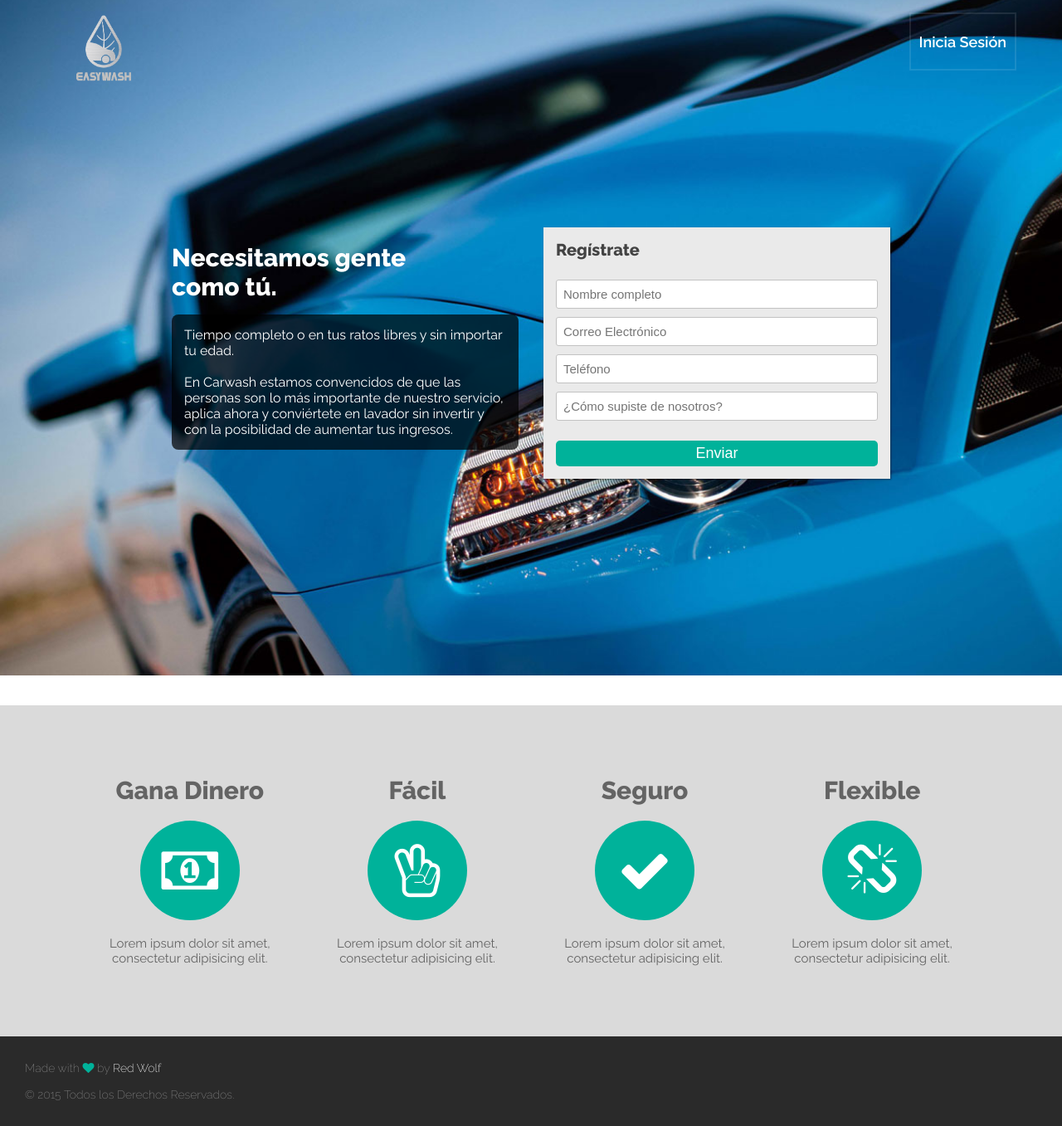
After one commit to bazaescribe/carwash, a PHP site: page /register.html in a window 1280 px wide. The commit adds this page. Shown: the whole page at 83% size. Run offline with PHP 8.4, Linux system fonts and the light colour scheme; some libraries are stand-ins or nearby versions.

Commit message:
Visual updates

```diff
--- /dev/null
+++ b/register.html
@@ -0,0 +1,164 @@
+<!DOCTYPE html>
+<html>
+  <head>
+    <meta charset="utf-8">
+    <title>Car Wash</title>
+
+    <link rel="stylesheet" type="text/css" href="res/css/color.css">
+    <link rel="stylesheet" type="text/css" href="res/css/text.css">
+    <link rel="stylesheet" type="text/css" href="res/css/structure.css">
+    <link rel="stylesheet" type="text/css" href="res/css/elements.css">
+
+    <link rel="stylesheet" type="text/css" href="res/css/animate.css">
+    <link rel="stylesheet" type="text/css" href="res/css/animconfig.css">
+    <link rel="stylesheet" href="res/font-awesome/css/font-awesome.min.css">
+
+    <script src="https://ajax.googleapis.com/ajax/libs/jquery/2.1.3/jquery.min.js"></script>
+
+    <script type="text/javascript" src="res/js/parallax.js"></script>
+    <script type="text/javascript" src="res/js/wow.js"></script>
+    <script type="text/javascript" src="res/js/jquery-scrolltofixed-min.js"></script>
+
+    <script type="text/javascript" src="res/js/menu.js"></script>
+
+  </head>
+
+  <body onscroll="scrollChange()">
+
+    <header class="center" style="font-size: 20px;" id="menuBar">
+
+      <div class="logo">
+        <div class="logo-item">
+          <a href="home.html">
+            <img src="res/img/elmts/logo.png" alt="" id="logo"/>
+          </a>
+        </div>
+      </div>
+
+      <div class="menu" id="main-menu" onmouseout="">
+        <a href="login.html" class="m-item-main" onmouseover="">
+          <span>
+            Inicia Sesión
+          </span>
+        </a>
+      </div>
+    </header>
+
+    <div class="cover parallax-window" data-parallax="scroll" data-image-src="res/img/elmts/bluecar.jpg">
+      <div class="container" style="display: table; height: 100%;">
+        <div class="mids" style="display: table-cell; vertical-align: middle; padding: 15px;">
+          <h5>Necesitamos gente <br> como tú.</h5>
+          <p style="background: rgba(0, 0, 0, 0.7); padding: 15px; border-radius: 8px;">
+            Tiempo completo o en tus ratos libres y sin importar tu edad.
+            <br><br>
+            En Carwash estamos convencidos de que las personas son lo más importante de nuestro servicio, aplica ahora y conviértete en lavador sin invertir y con la posibilidad de aumentar tus ingresos.
+          </p>
+        </div><!--
+        --><div class="mids" style="display: table-cell; vertical-align: middle; padding: 15px;">
+          <form class="card" action="index.html" method="post">
+            <h6 class="reg-txt">Regístrate</h6>
+            <br>
+            <input type="text" class="text-input-register" id="" placeholder="Nombre completo" name="name" value="">
+            <input type="text" class="text-input-register" id="" placeholder="Correo Electrónico" name="mail" value="">
+            <input type="text" class="text-input-register" id="" placeholder="Teléfono" name="phone" value="">
+            <input type="text" class="text-input-register" id="" placeholder="¿Cómo supiste de nosotros?" name="name" value="">
+            <br><br>
+            <input type="button" name="name" value="Enviar" class="register-btn">
+          </form>
+        </div>
+      </div>
+    </div>
+
+    <div class="row pad-50 center reg-txt neutral-10">
+      <div class="cell mar-10">
+        <div class="center feature" style="">
+          <div class="f-title">
+            Gana Dinero
+          </div>
+          <br>
+          <div class="circle white-txt wow zoomIn">
+            <i class="fa fa-money fa-4x"></i>
+          </div>
+          <br>
+          <div class="f-text">
+            Lorem ipsum dolor sit amet, consectetur adipisicing elit.
+          </div>
+        </div>
+      </div>
+
+      <div class="cell mar-10">
+        <div class="center feature" style="">
+          <div class="f-title">
+            Fácil
+          </div>
+          <br>
+          <div class="circle white-txt wow zoomIn">
+            <i class="fa fa-hand-peace-o fa-4x"></i>
+          </div>
+          <br>
+          <div class="f-text">
+            Lorem ipsum dolor sit amet, consectetur adipisicing elit.
+          </div>
+        </div>
+      </div>
+
+      <div class="cell mar-10">
+        <div class="center feature" style="">
+          <div class="f-title">
+            Seguro
+          </div>
+          <br>
+          <div class="circle white-txt wow zoomIn">
+            <i class="fa fa-check fa-4x"></i>
+          </div>
+          <br>
+          <div class="f-text">
+            Lorem ipsum dolor sit amet, consectetur adipisicing elit.
+          </div>
+        </div>
+      </div>
+
+      <div class="cell mar-10">
+        <div class="center feature" style="">
+          <div class="f-title">
+            Flexible
+          </div>
+          <br>
+          <div class="circle white-txt wow zoomIn">
+            <i class="fa fa-chain-broken fa-4x"></i>
+          </div>
+          <br>
+          <div class="f-text">
+            Lorem ipsum dolor sit amet, consectetur adipisicing elit.
+          </div>
+        </div>
+      </div>
+    </div>
+
+    <div class="footer">
+
+      <!--Sup footer-->
+      <div class="row pad-30 center soft-txt neutral-50">
+        <div class="left">
+          <div class="cell left">
+            Made with <i class="fa fa-heart hv-txt"></i> by <a href="#">Red Wolf</a>
+            <br><br>
+            © 2015 Todos los Derechos Reservados.
+          </div>
+        </div>
+      </div>
+
+    <script type="text/javascript">
+    $(document).ready(function() {
+      $('#f').scrollToFixed({ limit: 1700, zIndex: 3});
+    });
+    </script>
+
+
+
+    <script>
+     new WOW().init();
+    </script>
+
+  </body>
+</html>
--- a/res/css/elements.css
+++ b/res/css/elements.css
@@ -119,6 +119,8 @@
   display: table;
 }
 
+
+
 .size-btn{
   display: inline-block;
   background: none;
@@ -133,6 +135,10 @@
 }
 
 .size-btn:hover{
+  background: #00B29A;
+}
+
+.buttonactive{
   background: #00B29A;
 }
 
@@ -163,6 +169,11 @@
   border: 1px solid red;
 }
 
+.car-image-container img{
+  width: 100%;
+  top: 0px;
+}
+
 /************
   LOGOS
 *************/
@@ -184,10 +195,41 @@
   opacity: 1;
 }
 
-@import url(https://fonts.googleapis.com/css?family=Bitter:400,700);
+.card{
+  background: #EAEAEA;
+  padding: 15px;
+  box-shadow: 1px 1px 2px rgba(0, 0, 0, 0.4);
+}
 
-.quote{
-  font-family: "Bitter";
-  color: #f00;
-  font-size: 25px;
+.text-input-register{
+  background: white;
+  width: 100%;
+  font-size: 15px;
+  padding: 8px;
+  border: 1px solid #C2C2C2;
+  border-radius: 3px;
+  outline: none;
+  margin: 5px 0px 5px 0px;
+  -webkit-box-sizing: border-box; /* Safari/Chrome, other WebKit */
+  -moz-box-sizing: border-box;    /* Firefox, other Gecko */
+  box-sizing: border-box;
 }
+
+.text-input-register:focus{
+  border: 1px solid #00B29A;
+}
+
+.register-btn{
+  background: #00B29A;
+  color: white;
+  border: 0px solid #fff;
+  width: 100%;
+  border-radius: 5px;
+  font-size: 18px;
+  padding: 5px;
+  outline: none;
+}
+
+.register-btn:hover{
+  opacity: 0.9;
+}
--- a/res/js/menu.js
+++ b/res/js/menu.js
@@ -17,22 +17,6 @@ function scrollChange(){
   }
 }
 
-function init() {
-    window.addEventListener('scroll', function(e){
-        var distanceY = window.pageYOffset || document.documentElement.scrollTop,
-            shrinkOn = 300,
-            header = document.querySelector("#menuBar");
-        if (distanceY > shrinkOn) {
-            classie.add(header,"smaller");
-        } else {
-            if (classie.has(header,"smaller")) {
-                classie.remove(header,"smaller");
-            }
-        }
-    });
-}
-window.onload = init();
-
 function scrollMenu(){
   var doc = document.documentElement;
   var top = (window.pageYOffset || doc.scrollTop)  - (doc.clientTop || 0);
@@ -49,4 +33,35 @@ function scrollMenu(){
   }
 }
 
-//$(menu).animate({left: "-=300px"}, 300);
+function toggle(size){
+  var sizes = [
+      {
+        "size":"chico",
+        "price":"40",
+        "acronim":"s"
+      },
+      {
+        "size":"mediano",
+        "price":"45",
+        "acronim":"m"
+      },
+      {
+        "size":"grande",
+        "price":"50",
+        "acronim":"l"
+      },
+      {
+        "size":"más grande",
+        "price":"55",
+        "acronim":"xl"
+      },
+  ];
+
+  var carSize = sizes[size].size;
+  var carPrice = sizes[size].price;
+  var carImage = "<img src='res/img/elmts/cars/" + sizes[size].acronim + ".png' alt='carro"+ sizes[size].acronim +"'/>";
+
+  document.getElementById('car-size').textContent = carSize;
+  document.getElementById('car-price').textContent = carPrice;
+  document.getElementById('car-image').innerHTML = carImage;
+}
```
Also changed, not shown: home.html (+20 -27 lines), login.html (added, +97 -0 lines), res/img/elmts/bluecar.jpg, res/img/elmts/cartwo.jpg (added).
